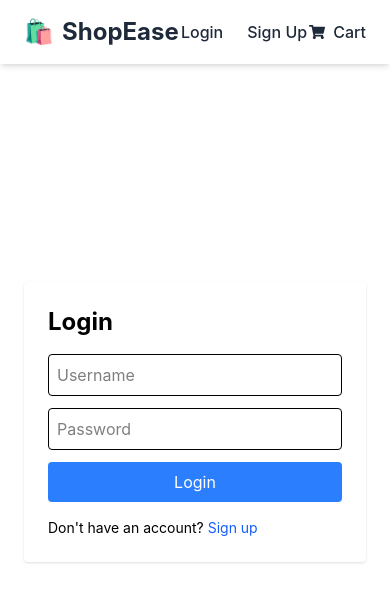
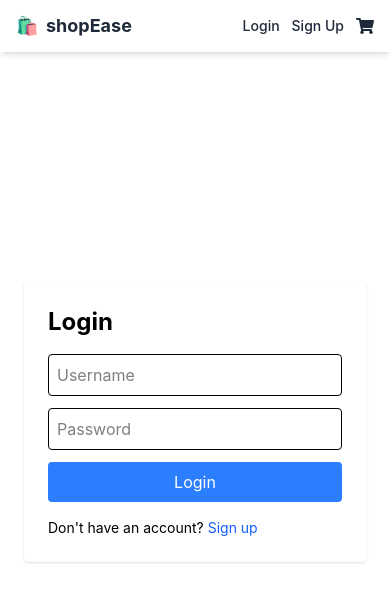
Before and after one commit to Riya-sahu29/Ecommerce_Project, a React app in the folder frontend/: page /login in a window 390 px wide. Shown: the top 602 px of the page. Built offline with nearby package versions, Linux system fonts and the light colour scheme; no server answers; the HTML template or start-up script is replaced by a standard one.

Commit message:
Update Navbar.jsx

```diff
--- a/frontend/src/components/Navbar.jsx
+++ b/frontend/src/components/Navbar.jsx
@@ -16,42 +16,52 @@ function Navbar() {
     };
 
     return (
-        <nav className='bg-white shadow-md px-6 py-4 flex justify-between items-center fixed w-full top-0 z-50'>
-            <Link to='/' className='text-2xl font-bold text-gray-800 flex items-center gap-2'>
-                <span role='img' aria-label='shopping-cart'>🛍️</span>
-                <span>ShopEase</span>
+        <nav className="bg-white shadow-md fixed w-full top-0 z-50">
+            <div className="max-w-7xl mx-auto px-4 py-3 flex justify-between items-center">
+
+                <Link to="/" className="text-lg sm:text-xl md:text-2xl font-bold text-gray-800 flex items-center gap-2">
+                    <span role="img" aria-label="shopping-cart">🛍️</span>
+                    <span>shopEase</span>
                 </Link>
 
-            <div className='flex items-center gap-6'>
-                { /* Login/signup or logout */}
+                <div className="flex items-center gap-3 sm:gap-5 md:gap-6">
+
                     {!isLoggedIn ? (
                         <>
-                            <Link to='/login' className='text-gray-800 hover:text-gray-600 font-medium'>
+                            <Link to="/login" className="text-sm sm:text-base text-gray-800 hover:text-blue-600 font-medium">
                                 Login
                             </Link>
-                            <Link to='/signup' className='text-gray-800 hover:text-gray-600 font-medium'>
+
+                            <Link to="/signup" className="text-sm sm:text-base text-gray-800 hover:text-blue-600 font-medium">
                                 Sign Up
                             </Link>
                         </>
                     ) : (
-                                <button onClick={handleLogout} className='text-gray-800 hover:text-gray-600 font-medium'>
+                        <button
+                            onClick={handleLogout}
+                            className="text-sm sm:text-base text-gray-800 hover:text-blue-600 font-medium"
+                        >
                             Logout
                         </button>
                     )}
 
-            </div>
+                    <Link to="/cart" className="relative flex items-center gap-1 text-gray-800 hover:text-blue-600">
+                        <FaShoppingCart className="text-lg sm:text-xl" />
+                        <span className="hidden sm:inline text-sm sm:text-base">Cart</span>
 
-            <Link to='/cart' className='relative text-gray-800 hover:text-gray-600 font-medium transition-colors flex items-center gap-2'>
-                <FaShoppingCart />
-                <span>Cart</span>
                         {cartItemCount > 0 && (
-                    <span className='absolute -top-2 -right-3 bg-red-500 text-white text-xs font-bold rounded-full px-2'>
+                            <span className="absolute -top-2 -right-3 bg-red-500 text-white text-xs font-bold rounded-full px-2">
                                 {cartItemCount}
                             </span>
                         )}
                     </Link>
+
+                </div>
+
+            </div>
         </nav>
-    )
+    );
+
 }
 
 export default Navbar;
```
Lines whose indentation alone changed are shown as unchanged.
